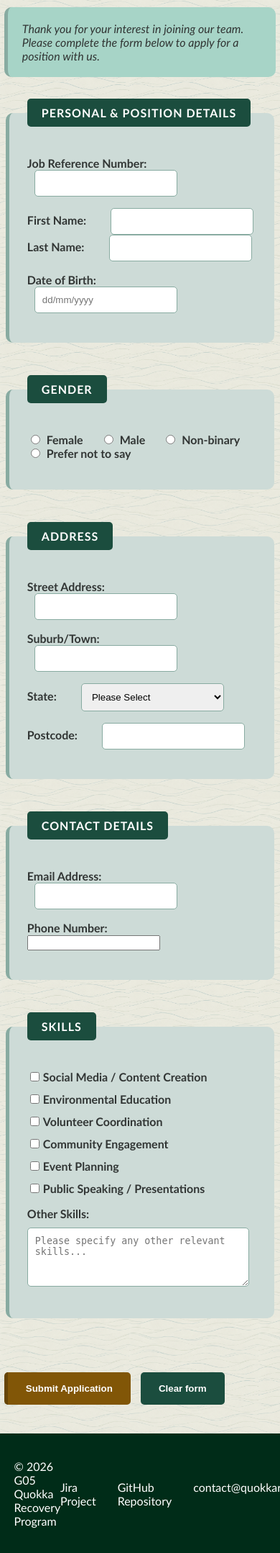
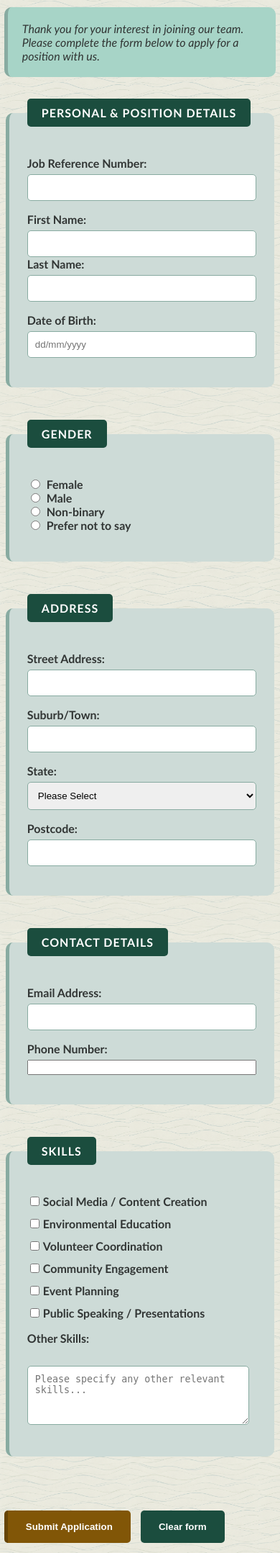
Before and after one commit to 106009537/g05-applied-web-project, a PHP site: page /apply.php in a window 390 px wide; the page is wider, and only the part inside the window is pictured. Shown: the part 330-2487 px from the top of that part at 72% size. Run offline with PHP 8.4, Linux system fonts and the light colour scheme.

Commit message:
Add small-screen styles for the apply form

```diff
--- a/styles.css
+++ b/styles.css
@@ -697,3 +697,27 @@ dd {
     white-space: nowrap;
     margin-right: 0;
 }
+
+
+/* =============================================
+       Apply page: small screens
+============================================= */
+@media (max-width: 600px) {
+    .application-section label {
+        display: block;
+    }
+
+    .application-section input[type="text"],
+    .application-section input[type="email"],
+    .application-section input[type="tel"],
+    .application-section select {
+        width: 100%;
+        box-sizing: border-box;
+        margin-left: 0;
+        margin-top: 6px;
+    }
+
+    .application-section .skills-list label {
+        white-space: normal;
+    }
+}
```
